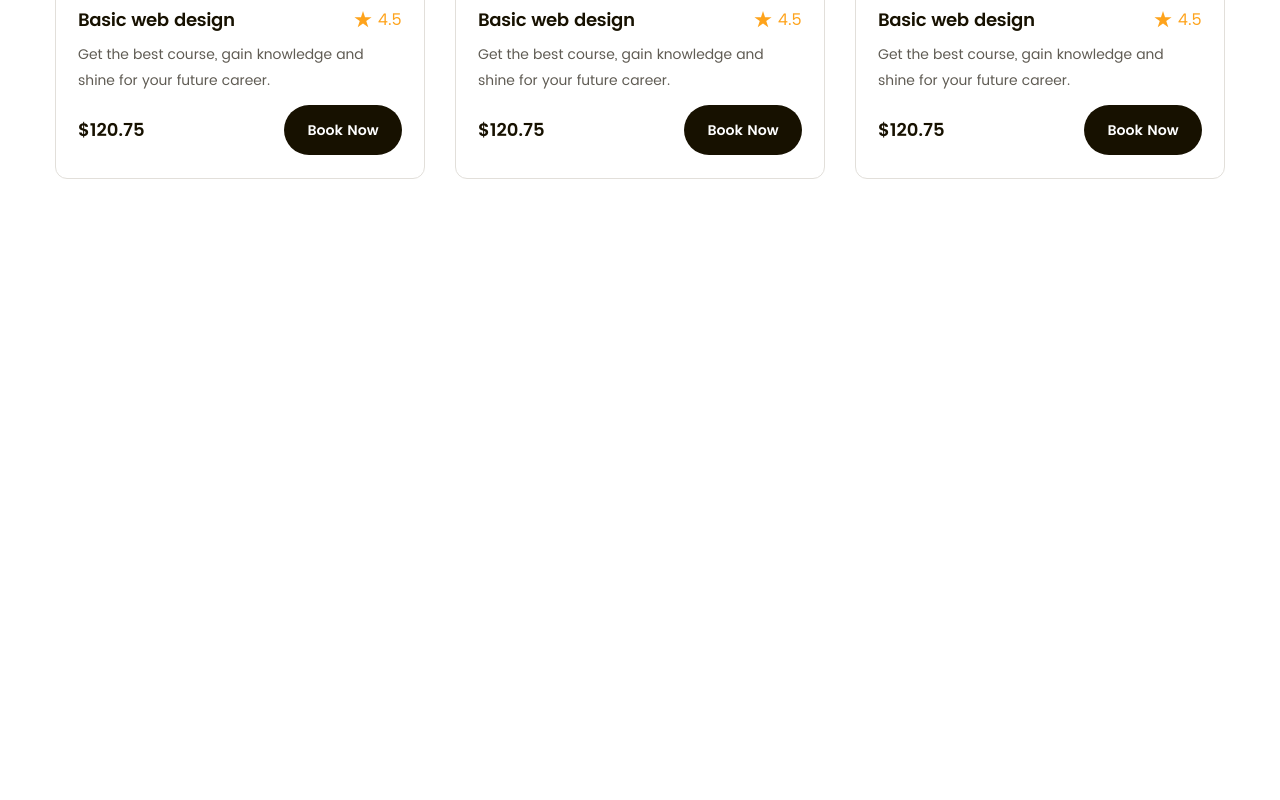
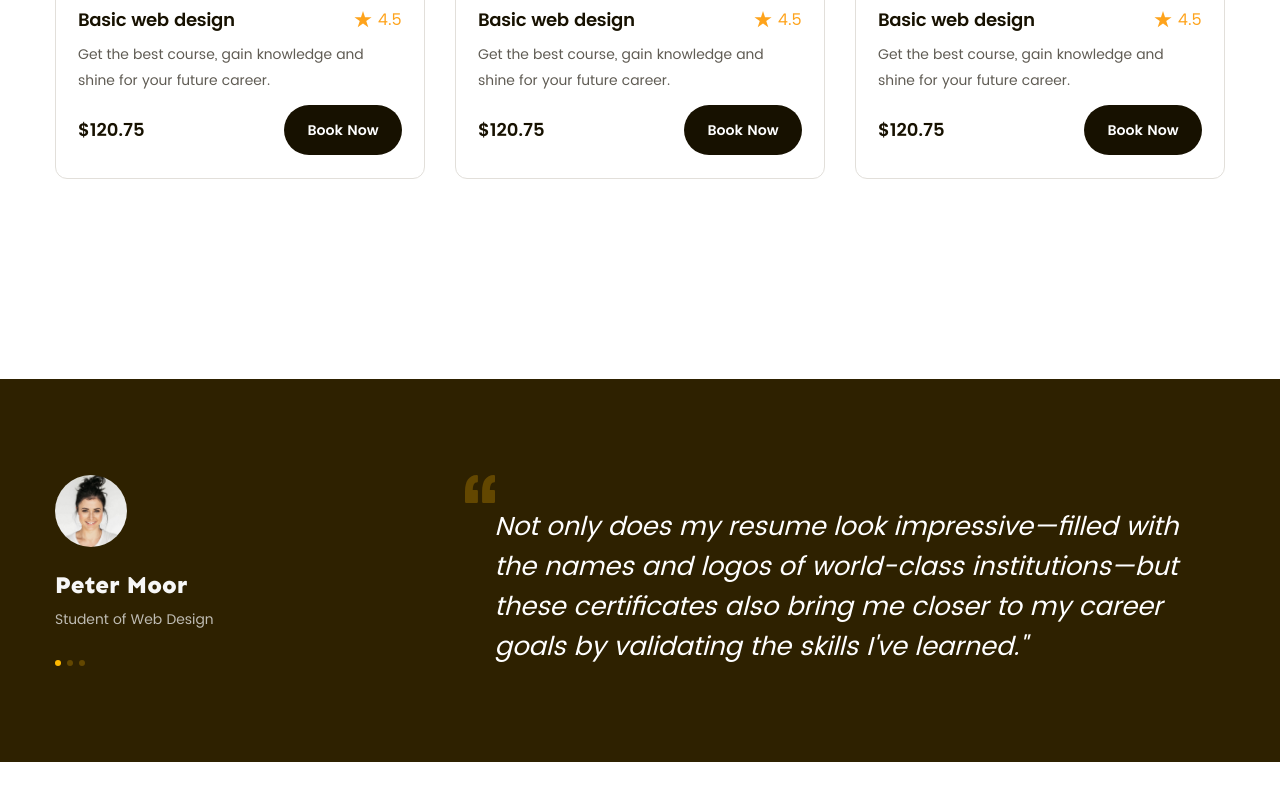
Before and after one commit to DangQuocBaoo/Project---Lesson, a plain HTML site: page index.html in a window 1280 px wide. Shown: the part 1574-2374 px from the top of the page. Before the commit the page ends 1953 px from the top, so only its background shows below. Drawn offline with Linux system fonts and the light colour scheme.

Commit message:
Thêm phần feedback

```diff
--- a/Assets/style.css
+++ b/Assets/style.css
@@ -12,7 +12,16 @@ body {
 }
 
 /* Common */
+.line-clamp {
+    display: -webkit-box;
+    -webkit-line-clamp: var(--line-clamp, 1);
+    -webkit-box-orient: vertical;
+    overflow: hidden;
+}
 
+.line-clamp.line2 {
+    --line-clamp: 2;
+}
 .btn {
     display: inline-block;
     padding: 0px 12px;
@@ -256,9 +265,7 @@ ul {
     font-weight: 700;
     font-size: 3.8rem;
     line-height: 1.26;
-
     letter-spacing: -0.02em;
-
     color: #171100;
 }
 
@@ -269,6 +276,7 @@ ul {
     font-size: 1.8rem;
     line-height: 1.67;
     color: #5f5b53;
+    word-break: break-all;
 }
 .popular-block .arr {
     display: flex;
@@ -382,3 +390,74 @@ ul {
     background-color: #ffb900;
     cursor: pointer;
 }
+
+/* FEEDBACK */
+.feedback {
+    padding: 96px 0px;
+    background-color: #2e2100;
+}
+.feedback .feedback-block {
+    display: flex;
+}
+.feedback .fb-user {
+    width: 35%;
+}
+
+.fb-user .user {
+    width: 72px;
+    height: 72px;
+    border-radius: 50%;
+    object-fit: cover;
+}
+
+.fb-info .fb-name {
+    margin-top: 18px;
+    font-family: Sen, sans-serif;
+    font-weight: 700;
+    font-size: 2.4rem;
+    line-height: 1.42;
+
+    color: #f7f7f7;
+}
+.fb-info .fb-job {
+    margin-top: 4px;
+    font-style: normal;
+    font-weight: 400;
+    font-size: 1.4rem;
+    line-height: 1.86;
+
+    color: #bfbcb3;
+}
+.fb-user .dot {
+    margin-top: 28px;
+    display: flex;
+    gap: 6px;
+}
+.dot .dot-off {
+    width: 6px;
+    height: 6px;
+    background-color: #634700;
+    border-radius: 50%;
+    cursor: pointer;
+}
+.dot .dot-active {
+    width: 6px;
+    height: 6px;
+    background-color: #ffb900;
+    border-radius: 50%;
+    cursor: default;
+}
+
+.feedback .fb-quote {
+    width: 65%;
+    margin-left: auto;
+}
+
+.fb-quote .quote {
+    font-style: italic;
+    font-weight: 400;
+    font-size: 2.6rem;
+    line-height: 1.54;
+    color: #ffffff;
+    margin-left: 30px;
+}
--- a/index.html
+++ b/index.html
@@ -14,7 +14,7 @@
         <link rel="stylesheet" href="./Assets/fonts/stylesheet.css" />
     </head>
     <body>
-        <main>
+        <main style="height: 10000px">
             <!--HEADER-->
             <header class="header fixed">
                 <div class="content">
@@ -183,7 +183,9 @@
                             />
                             <div class="book-info">
                                 <div class="heading">
-                                    <h2 class="title">Basic web design</h2>
+                                    <h2 class="title line-clamp">
+                                        Basic web design
+                                    </h2>
                                     <img
                                         src="./Assets/img/star.svg"
                                         alt=""
@@ -191,7 +193,7 @@
                                     />
                                     <p class="rate">4.5</p>
                                 </div>
-                                <p class="desc">
+                                <p class="desc line-clamp line2">
                                     Get the best course, gain knowledge and
                                     shine for your future career.
                                 </p>
@@ -211,7 +213,9 @@
                             />
                             <div class="book-info">
                                 <div class="heading">
-                                    <h2 class="title">Basic web design</h2>
+                                    <h2 class="title line-clamp">
+                                        Basic web design
+                                    </h2>
                                     <img
                                         src="./Assets/img/star.svg"
                                         alt=""
@@ -219,7 +223,7 @@
                                     />
                                     <p class="rate">4.5</p>
                                 </div>
-                                <p class="desc">
+                                <p class="desc line-clamp line2">
                                     Get the best course, gain knowledge and
                                     shine for your future career.
                                 </p>
@@ -240,7 +244,9 @@
                             />
                             <div class="book-info">
                                 <div class="heading">
-                                    <h2 class="title">Basic web design</h2>
+                                    <h2 class="title line-clamp">
+                                        Basic web design
+                                    </h2>
                                     <img
                                         src="./Assets/img/star.svg"
                                         alt=""
@@ -248,7 +254,7 @@
                                     />
                                     <p class="rate">4.5</p>
                                 </div>
-                                <p class="desc">
+                                <p class="desc line-clamp line2">
                                     Get the best course, gain knowledge and
                                     shine for your future career.
                                 </p>
@@ -261,6 +267,46 @@
                     </div>
                 </div>
             </div>
+
+            <!--FEEDBACK-->
+            <div class="feedback">
+                <div class="content">
+                    <!--FEEDBACK LEFT-->
+                    <div class="feedback-block">
+                        <div class="fb-user">
+                            <img
+                                src="./Assets/img/feedback-1.jpg"
+                                alt=""
+                                class="user"
+                            />
+                            <div class="fb-info">
+                                <div class="fb-name">Peter Moor</div>
+                                <div class="fb-job">Student of Web Design</div>
+                            </div>
+                            <div class="dot">
+                                <div class="dot-active"></div>
+                                <div class="dot-off"></div>
+                                <div class="dot-off"></div>
+                            </div>
+                        </div>
+                        <!--FEEDBACK RIGHT-->
+                        <div class="fb-quote">
+                            <img
+                                src="./Assets/img/mark.svg"
+                                alt=""
+                                class="mark"
+                            />
+                            <p class="quote">
+                                Not only does my resume look impressive—filled
+                                with the names and logos of world-class
+                                institutions—but these certificates also bring
+                                me closer to my career goals by validating the
+                                skills I've learned."
+                            </p>
+                        </div>
+                    </div>
+                </div>
+            </div>
         </main>
     </body>
 </html>
```
Also changed, not shown: Assets/img/feedback-1.jpg (added), Assets/img/mark.svg (added).
